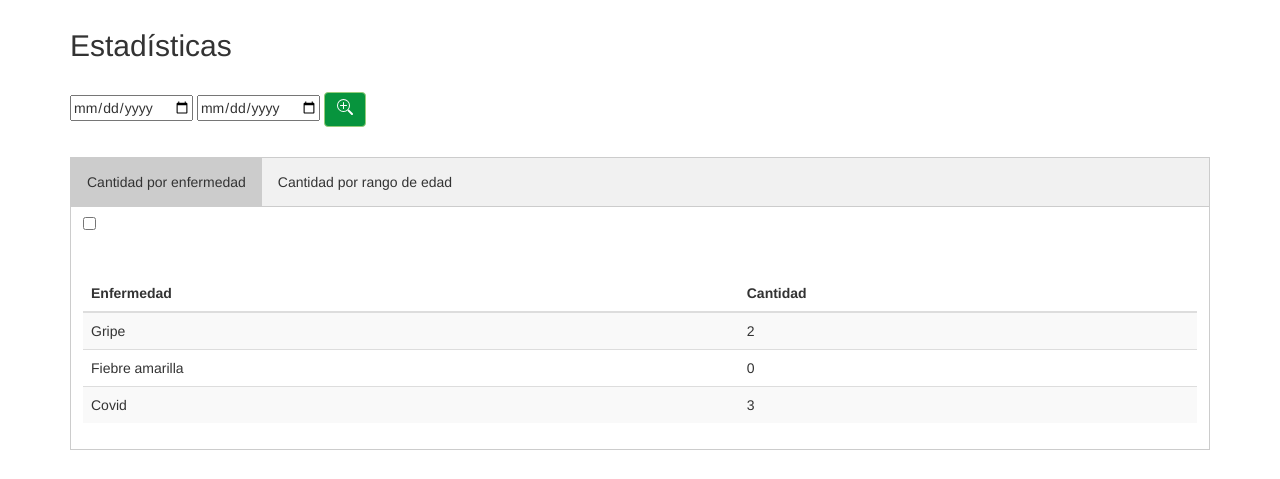
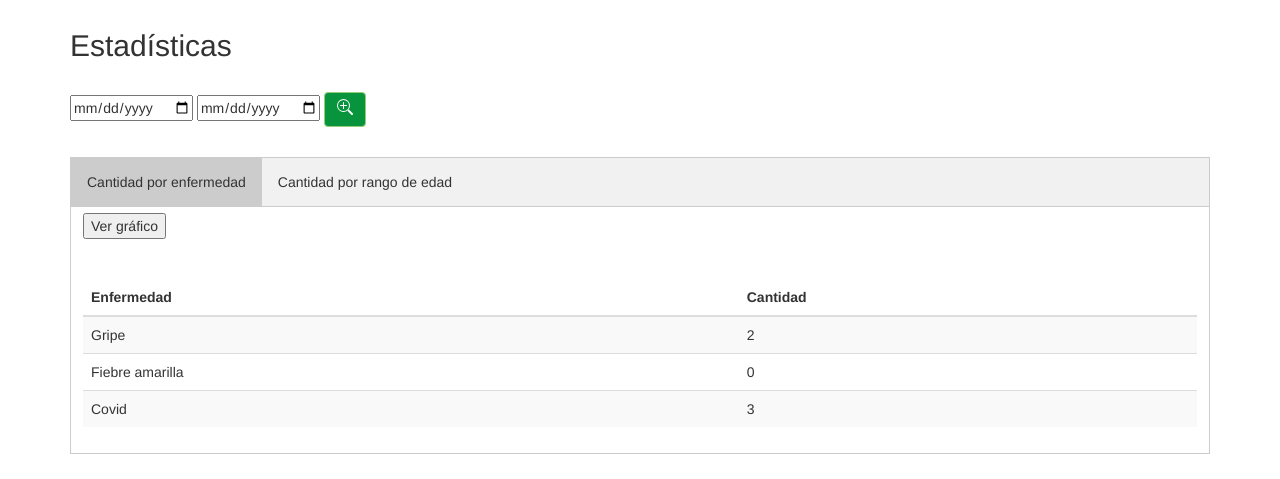
Before and after one commit to serdel1979/vacunatorio, a Flask app: page /estadisticas in a window 1280 px wide. Shown: the part 51-530 px from the top of the page. Run offline with Flask 2, Linux system fonts and the light colour scheme; the visitor is signed in with stand-in values (Sample User, id 1); data comes from the database, SQL or seed files in the repository; some libraries are stand-ins or nearby versions.

Commit message:
haciendo mostrar grafico

```diff
--- a/app/templates/estadisticas.html
+++ b/app/templates/estadisticas.html
@@ -75,7 +75,9 @@
     </div>
 
     <div id="Enfermedades" class="tabcontent">
-        <input type="checkbox">
+        <form>
+            <button>Ver gráfico</button>
+        </form>
         <div class="table-responsive" style="margin-top: 10px;">
 
             <table class="table table-striped" style="margin-top:30px">
@@ -100,7 +102,10 @@
     </div>
 
     <div id="Edad" class="tabcontent">
-        <input type="checkbox">
+        <form>
+            <button>Ver gráfico</button>
+        </form>
+
         <div class="table-responsive" style="margin-top: 10px;">
             <table class="table table-striped" style="margin-top:30px">
                 <thead>
```
